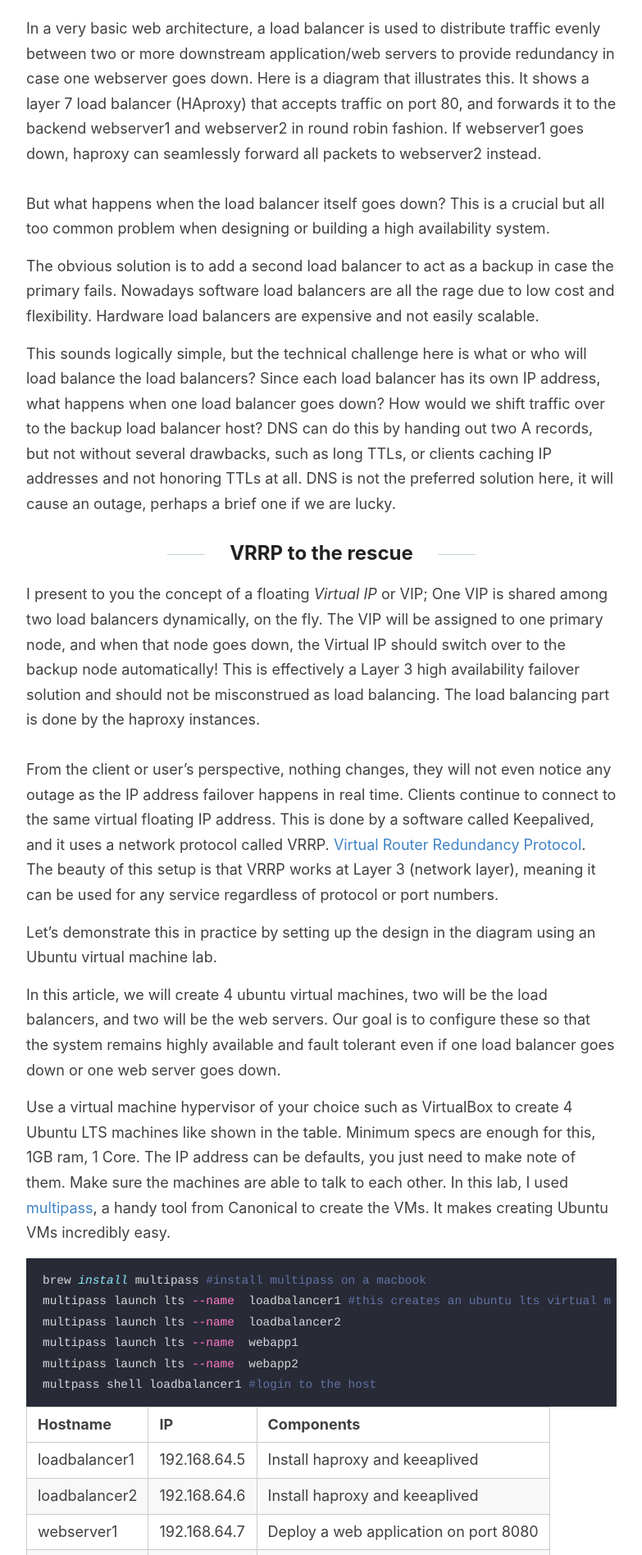
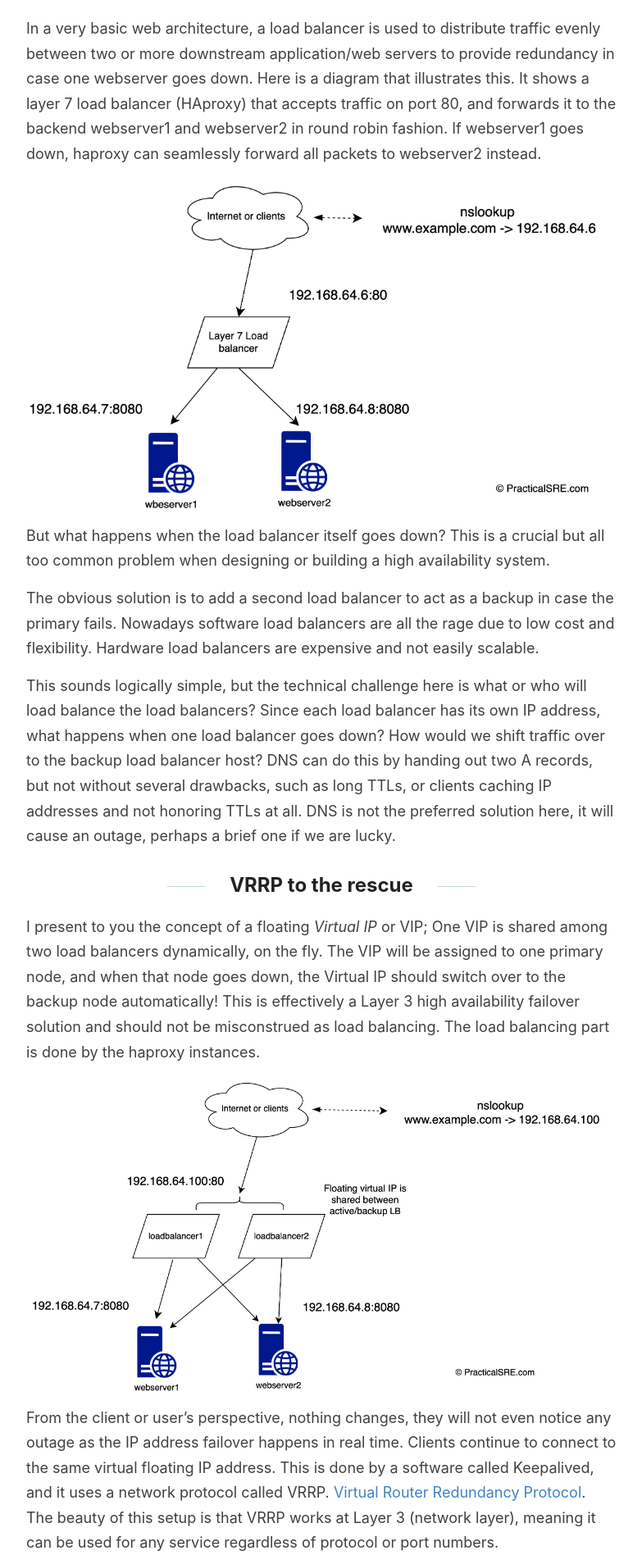
Before and after one commit to tgangte/tgangte.github.io, a Jekyll site: the page built from _posts/2024-06-27-high-availability-with-vrrp-keepalived.md, in a window 1280 px wide. Shown: the part 358-2255 px from the top of the page at 82% size, without its empty margins (248-1031 px from the left). Built offline with Jekyll 4.4.1, drawn with Linux system fonts in a browser that asks for light colours; comment, search, counter and statistics services are not loaded.

Commit message:
Update 2024-06-27-high-availability-with-vrrp-keepalived.md

```diff
--- a/_posts/2024-06-27-high-availability-with-vrrp-keepalived.md
+++ b/_posts/2024-06-27-high-availability-with-vrrp-keepalived.md
@@ -6,7 +6,7 @@ excerpt: Learn how to configure a single IP to be shared between two servers for
 ---
 In a very basic web architecture, a load balancer is used to distribute traffic evenly between two or more downstream application/web servers to provide redundancy in case one webserver goes down.  Here is a diagram that illustrates this. It shows a layer 7 load balancer (HAproxy) that accepts traffic on port 80, and forwards it to the backend webserver1 and webserver2 in round robin fashion. If webserver1 goes down, haproxy can seamlessly forward all packets to webserver2 instead.
 
-![](/image/lb1.png)
+![](/images/lb1.png)
 
 But what happens when the load balancer itself goes down? This is a crucial but all too common problem when designing or building a high availability system.
 
@@ -17,7 +17,7 @@ This sounds logically simple, but the technical challenge here is what or who wi
 
 I present to you the concept of a floating _Virtual IP_ or VIP; One VIP is shared among two load balancers dynamically, on the fly. The VIP will be assigned to one primary node, and when that node goes down, the Virtual IP should switch over to the backup node automatically! This is effectively a Layer 3  high availability failover solution and should not be misconstrued as load balancing. The load balancing part is done by the haproxy instances.
 
-![](/image/lb2.png)
+![](/images/lb2.png)
 
 From the client or user's perspective, nothing changes, they will not even notice any outage as the IP address failover happens in real time. Clients continue to connect to the same virtual floating IP address. This is done by a software called Keepalived, and it uses a network protocol called VRRP. [Virtual Router Redundancy Protocol](https://en.wikipedia.org/wiki/Virtual_Router_Redundancy_Protocol).   The beauty of this setup is that VRRP works at Layer 3 (network layer), meaning it can be used for any service regardless of protocol or port numbers.
 
@@ -158,13 +158,13 @@ Since 101 has higher priority, it is designated as the primary, and will handle
 
 Let's look at the keepalived logs:
 
-![](/image/vrrplogs.png)
+![](/images/vrrplogs.png)
 
 As we can see, lb1 and lb2 communicate between themselves and elect the leader, that is the host that has higher priority.
 
 Now lets shut down loadbalancer1
 
-![](/image/load-balance-browser.gif)
+![](/images/load-balance-browser.gif)
 
 
 Refreshing the client’s browser continuously, we can see that the VIP continues to return 200. No outage experienced.
```
